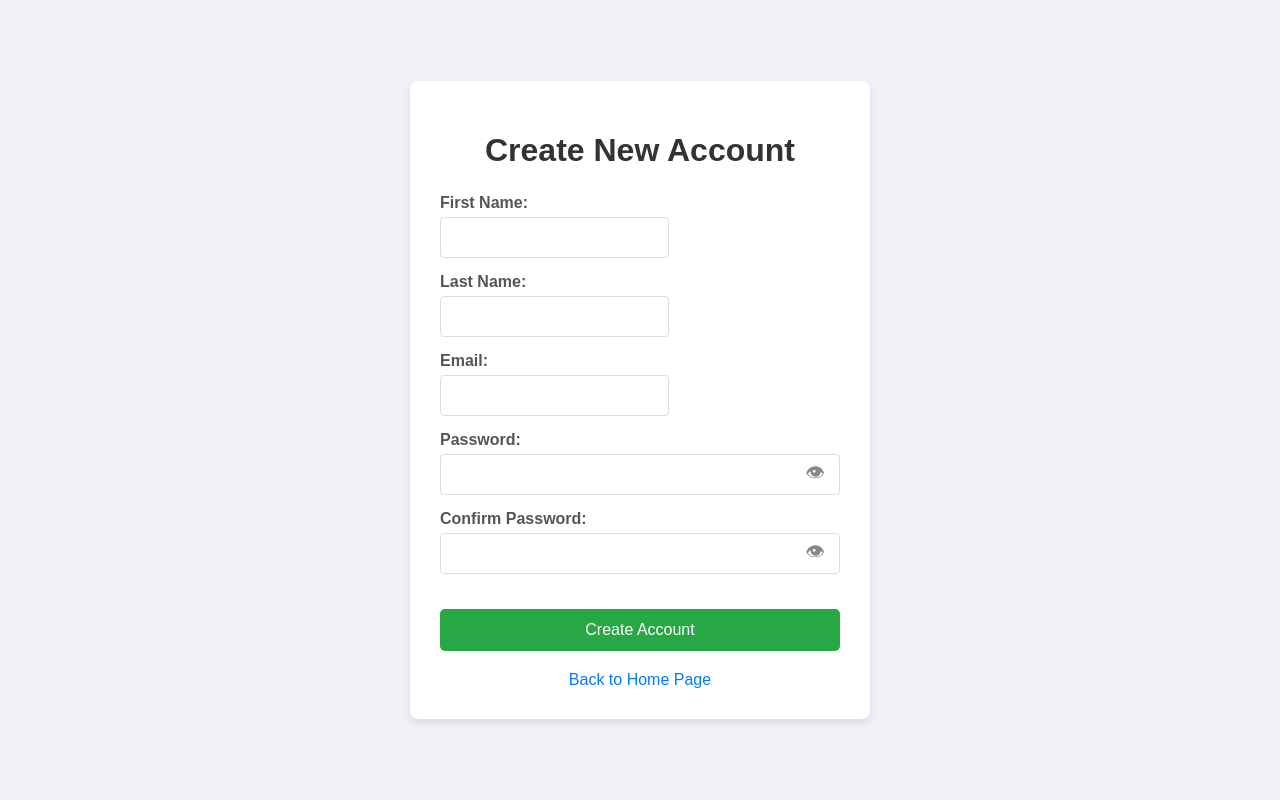
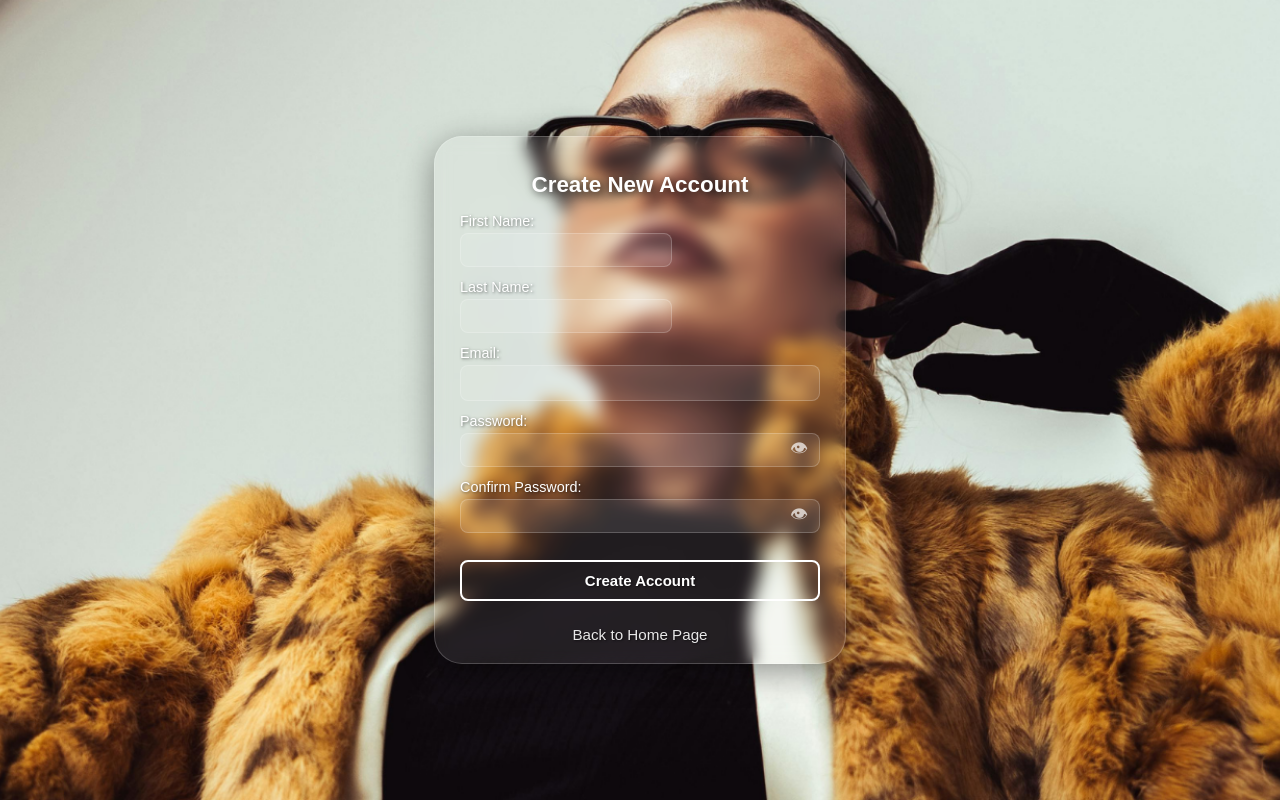
Before and after one commit to Musabunal-devops/my_first_project, a Flask app: page /register in a window 1280 px wide. Run offline with Flask 3, Linux system fonts and the light colour scheme.

Commit message:
feat: modernize registration page with glassmorphism and custom background

```diff
--- a/templates/index.html
+++ b/templates/index.html
@@ -44,17 +44,18 @@
             background-color: transparent;
             color: #000;
             text-decoration: none;
-            border: 1px solid #1a1a1a;
+            border: 2px solid #000; /* Made slightly thicker */
             font-family: 'Segoe UI', Roboto, Helvetica, Arial, sans-serif;
             font-weight: bold;
             text-align: center;
             transition: all 0.3s ease;
             font-size: 0.95rem;
             min-width: 160px;
+            border-radius: 4px; /* Consistent radius */
         }
 
         .btn-custom:hover {
-            background-color: #1a1a1a;
+            background-color: #000;
             color: #fff;
             transform: none;
             box-shadow: none;
--- a/templates/register.html
+++ b/templates/register.html
@@ -7,7 +7,11 @@
     <style>
         body {
             font-family: Arial, sans-serif;
-            background-color: #f0f2f5;
+            background-image: url("{{ url_for('static', filename='create_account.png') }}");
+            background-size: cover; /* Back to cover to eliminate black bars */
+            background-position: center 20%; /* Shifted up slightly to see the face better while filling screen */
+            background-repeat: no-repeat;
+            background-attachment: fixed;
             display: flex;
             justify-content: center;
             align-items: center;
@@ -15,27 +19,35 @@
             margin: 0;
         }
         .container {
-            background-color: #ffffff;
-            padding: 30px;
-            border-radius: 8px;
-            box-shadow: 0 4px 8px rgba(0, 0, 0, 0.1);
+            background-color: rgba(255, 255, 255, 0.08);
+            backdrop-filter: blur(8px);
+            -webkit-backdrop-filter: blur(8px);
+            padding: 20px 25px;
+            border-radius: 28px;
+            box-shadow: 0 8px 32px rgba(0, 0, 0, 0.4);
+            border: 1px solid rgba(255, 255, 255, 0.2);
             text-align: center;
-            max-width: 400px;
-            width: 100%;
+            max-width: 360px; /* Increased from 320px to 360px to give inputs more width */
+            width: 95%;
+            color: #ffffff;
         }
         h1 {
-            color: #333;
-            margin-bottom: 25px;
+            color: #ffffff;
+            margin-bottom: 15px; /* Reduced margin from 25px to 15px */
+            font-size: 1.4rem; /* Slightly smaller font */
+            text-shadow: 2px 2px 8px rgba(0, 0, 0, 0.7);
         }
         .form-group {
-            margin-bottom: 15px;
+            margin-bottom: 12px; /* Reduced margin from 18px to 12px */
             text-align: left;
         }
         label {
             display: block;
-            margin-bottom: 5px;
-            color: #555;
-            font-weight: bold;
+            margin-bottom: 4px; /* Reduced margin from 8px to 4px */
+            color: #ffffff;
+            font-weight: 500;
+            font-size: 0.9rem; /* Slightly smaller labels */
+            text-shadow: 1px 1px 3px rgba(0, 0, 0, 0.5);
         }
 
         /* NEW: Wrapper for input and icon */
@@ -48,51 +60,74 @@
         input[type="text"],
         input[type="email"],
         input[type="password"] {
-            flex-grow: 1; /* Allow the input to fill the available space */
-            padding: 12px 10px; /* Top/bottom padding 12px, left/right padding 10px */
-            border: 1px solid #ddd;
-            border-radius: 4px;
+            flex-grow: 1;
+            padding: 8px 12px; /* Reduced from 12px 15px to 8px 12px */
+            background: rgba(255, 255, 255, 0.1);
+            border: 1px solid rgba(255, 255, 255, 0.2);
+            border-radius: 8px; /* Slightly smaller radius */
+            color: white;
             box-sizing: border-box;
-            /* NEW: Own padding to prevent overlapping the icon */
-            padding-right: 40px; /* To prevent overlapping the icon */
+            outline: none;
+            transition: all 0.3s ease;
+            font-size: 0.9rem; /* Slightly smaller text */
+        }
+        input[type="text"]::placeholder,
+        input[type="email"]::placeholder,
+        input[type="password"]::placeholder {
+            color: rgba(255, 255, 255, 0.6);
+        }
+        input[type="text"]:focus,
+        input[type="email"]:focus,
+        input[type="password"]:focus {
+            background: rgba(255, 255, 255, 0.2);
+            border-color: rgba(255, 255, 255, 0.5);
+            box-shadow: 0 0 10px rgba(255, 255, 255, 0.1);
         }
         .toggle-password {
-            position: absolute; /* Absolute positioning relative to the wrapper */
-            right: 15px; /* Distance from the right */
+            position: absolute;
+            right: 12px;
             cursor: pointer;
-            color: #888;
+            color: rgba(255, 255, 255, 0.7);
             user-select: none;
-            font-size: 1.2em;
+            font-size: 1.1em;
         }
         button {
-            background-color: #28a745;
-            color: white;
-            padding: 12px 20px;
-            border: none;
-            border-radius: 5px;
+            background-color: transparent;
+            color: #ffffff;
+            padding: 10px 20px; /* Slightly smaller padding */
+            border: 2px solid #ffffff;
+            border-radius: 8px;
             cursor: pointer;
-            font-size: 16px;
-            margin-top: 20px;
+            font-size: 15px; /* Slightly smaller font */
+            font-weight: bold;
+            margin-top: 15px; /* Reduced margin */
             width: 100%;
-            transition: background-color 0.3s ease;
+            transition: all 0.3s ease;
+            text-shadow: 1px 1px 2px rgba(0, 0, 0, 0.5);
         }
         button:hover {
-            background-color: #218838;
+            background-color: #ffffff;
+            color: #000000;
+            transform: translateY(-2px);
         }
         .back-link {
             display: block;
-            margin-top: 20px;
-            color: #007bff;
+            margin-top: 25px;
+            color: rgba(255, 255, 255, 0.9);
             text-decoration: none;
+            font-size: 0.95rem;
+            font-weight: 500;
+            transition: color 0.3s;
+            text-shadow: 1px 1px 2px rgba(0, 0, 0, 0.5);
         }
         .back-link:hover {
+            color: #ffffff;
             text-decoration: underline;
         }
-        .error-message {
-            color: red;
-            font-size: 0.9em;
-            margin-top: 5px;
-            text-align: left;
+        input[type="email"] {
+            width: 100%; /* Ensure it spans the full width of the container */
+            padding: 8px 12px;
+            font-size: 1rem; /* Slightly larger text for email */
         }
     </style>
 </head>
```
Also changed, not shown: templates/login.html (+8 -7 lines), static/create_account.png (added).
